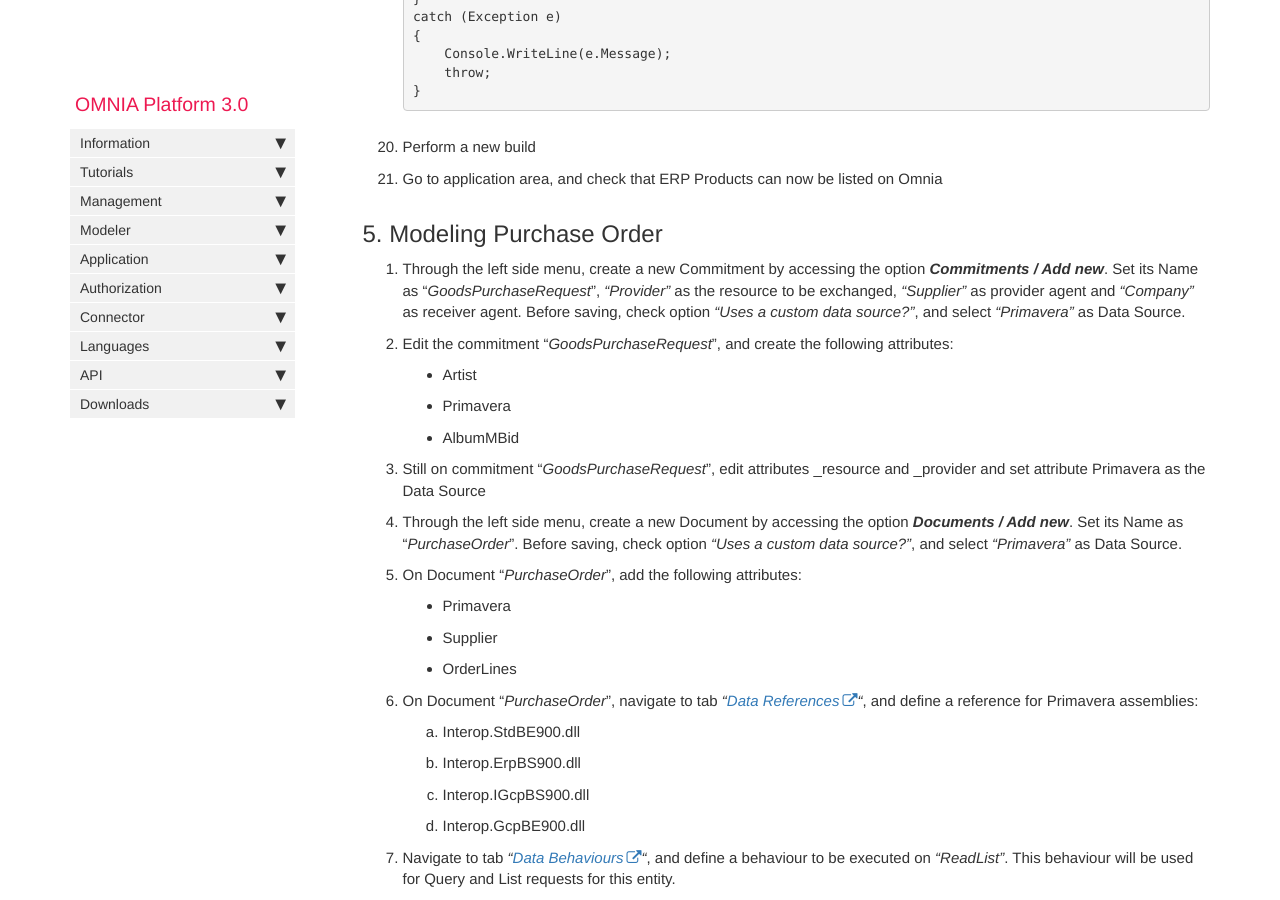
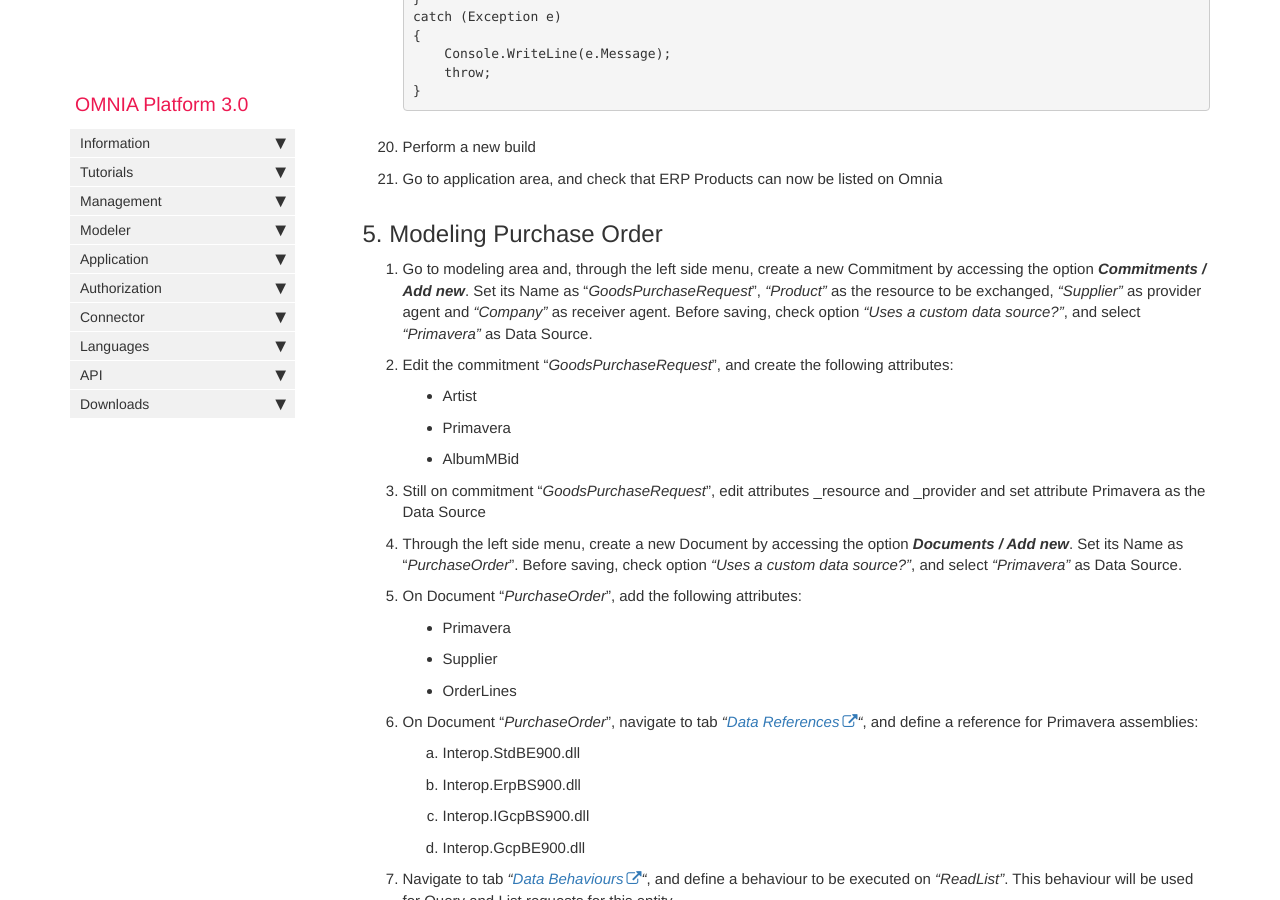
Before and after one commit to daniel8lopes/omnia3, a Jekyll site: the page built from docs/pages/omnia3/Tutorials/omnia3_multisystemconnectortutorial.md, in a window 1280 px wide and 900 px high, scrolled down 7049 px. Built offline with Jekyll 4.4.1, drawn with Linux system fonts in a browser that asks for light colours; nearby versions of some CDN libraries; comment, search, counter and statistics services are not loaded.

Commit message:
Update omnia3_multisystemconnectortutorial.md

```diff
--- a/docs/pages/omnia3/Tutorials/omnia3_multisystemconnectortutorial.md
+++ b/docs/pages/omnia3/Tutorials/omnia3_multisystemconnectortutorial.md
@@ -214,7 +214,7 @@ This tutorial also requires an access to [Primavera ERP](https://pt.primaverabss
 
 ## 5. Modeling Purchase Order
 
-1. Through the left side menu, create a new Commitment by accessing the option ***Commitments / Add new***. Set its Name as "*GoodsPurchaseRequest*", *"Provider"* as the resource to be exchanged, *"Supplier"* as provider agent and *"Company"* as receiver agent. Before saving, check option *"Uses a custom data source?"*, and select *"Primavera"* as Data Source.
+1. Go to modeling area and, through the left side menu, create a new Commitment by accessing the option ***Commitments / Add new***. Set its Name as "*GoodsPurchaseRequest*", *"Product"* as the resource to be exchanged, *"Supplier"* as provider agent and *"Company"* as receiver agent. Before saving, check option *"Uses a custom data source?"*, and select *"Primavera"* as Data Source.
 
 2. Edit the commitment "*GoodsPurchaseRequest*", and create the following attributes:
 
```
